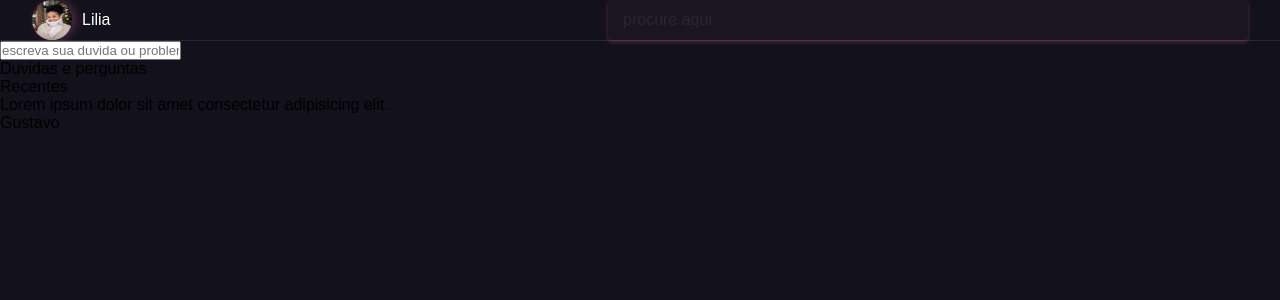
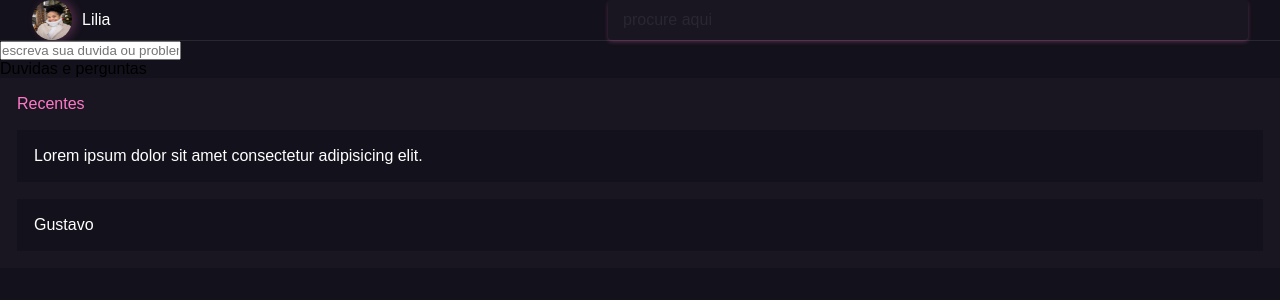
Before and after one commit to byte-serido/trainign-devs-byte, a Vue app in the folder src/projects/forum_bsi/flavio/forum_bsi/: page / in a window 1280 px wide. Shown: the top 300 px of the page. Built offline with nearby package versions, Linux system fonts and the light colour scheme.

Commit message:
:lipstick: feat: CSS do AsideForum.vue #23

```diff
--- a/src/projects/forum_bsi/flavio/forum_bsi/src/components/AsideForum.vue
+++ b/src/projects/forum_bsi/flavio/forum_bsi/src/components/AsideForum.vue
@@ -13,3 +13,21 @@ export default {
   name: "AsideForum",
 };
 </script>
+<style>
+.sidebar {
+  grid-area: sidebar;
+  background: #191622;
+  color: #ff79c6;
+  padding: 17px;
+}
+
+.card p {
+  background: #13111b;
+  color: #ffffff;
+  width: 100%;
+  height: auto;
+  font-size: 1rem;
+  padding: 17px;
+  margin-top: 17px;
+}
+</style>
```
